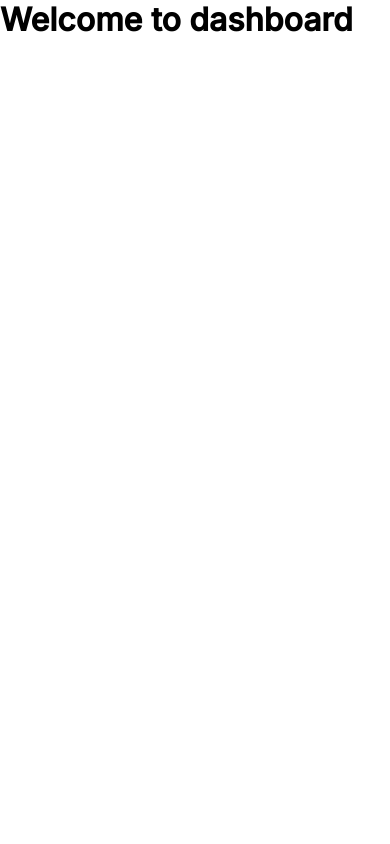
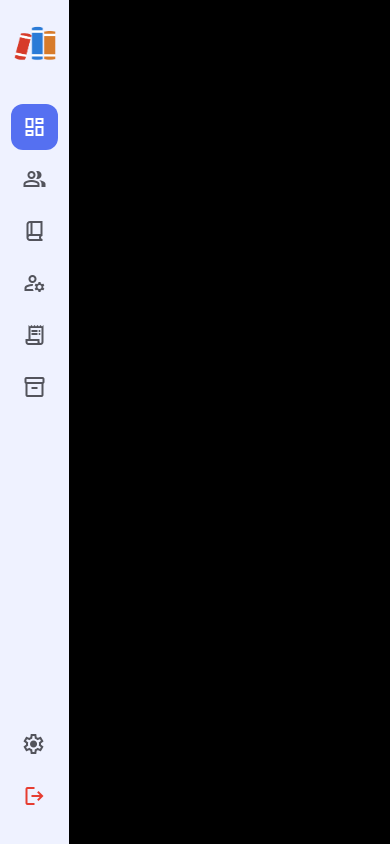
Before and after one commit to FarisMuhovic/Library-IMS, a React (Vite) app in the folder frontend/: page /dashboard in a window 390 px wide. Built offline with nearby package versions, Linux system fonts and the light colour scheme; no server answers.

Commit message:
Dashboard setup's and Sidebar Design

```diff
--- /dev/null
+++ b/frontend/components/Books.jsx
@@ -0,0 +1,5 @@
+const Books = () => {
+  return <main className="books"><h1>books</h1></main>;
+};
+
+export default Books;
--- /dev/null
+++ b/frontend/components/Customers.jsx
@@ -0,0 +1,5 @@
+const Customers = () => {
+  return <main className="customers">customers</main>;
+};
+
+export default Customers;
--- a/frontend/components/Dashboard.jsx
+++ b/frontend/components/Dashboard.jsx
@@ -1,7 +1,10 @@
+import Sidebar from "./Sidebar";
+
 const Dashboard = () => {
   return (
     <div className="dashboard">
-      <h1>Welcome to dashboard</h1>
+      <main></main>
+      {/* this content is changed */}
     </div>
   );
 };
--- /dev/null
+++ b/frontend/components/Employees.jsx
@@ -0,0 +1,5 @@
+const Employees = () => {
+  return <main className="employees">employees</main>;
+};
+
+export default Employees;
--- /dev/null
+++ b/frontend/components/Inventory.jsx
@@ -0,0 +1,5 @@
+const Inventory = () => {
+  return <main className="inventory">inventory</main>;
+};
+
+export default Inventory;
--- /dev/null
+++ b/frontend/components/Settings.jsx
@@ -0,0 +1,5 @@
+const Settings = () => {
+  return <main className="settings">settings</main>;
+};
+
+export default Settings;
--- /dev/null
+++ b/frontend/components/Sidebar.jsx
@@ -0,0 +1,68 @@
+import {NavLink} from "react-router-dom";
+import "./sidebar.css";
+
+const Sidebar = () => {
+  return (
+    <aside className="side-bar">
+      <div className="logo">
+        <img src="logo.png" alt="Company Logo" width={50} height={40} />
+        <span>Libresys</span>
+      </div>
+      <ul className="side-nav-links">
+        <li>
+          <NavLink to={"/dashboard"}>
+            <i className="material-symbols-outlined">dashboard</i>
+            <span>Dashboard</span>
+          </NavLink>
+        </li>
+        <li>
+          <NavLink to={"/customers"}>
+            <i className="material-symbols-outlined">group</i>
+            <span>Customers</span>
+          </NavLink>
+        </li>
+        <li>
+          <NavLink to={"/books"}>
+            <i className="material-symbols-outlined">book_2</i>
+            <span>Books</span>
+          </NavLink>
+        </li>
+        <li>
+          <NavLink to={"/employees"}>
+            <i className="material-symbols-outlined">manage_accounts</i>
+            <span>Employees</span>
+          </NavLink>
+        </li>
+        <li>
+          <NavLink to={"/transactions"}>
+            <i className="material-symbols-outlined">receipt_long</i>
+            <span>Transactions</span>
+          </NavLink>
+        </li>
+        <li>
+          <NavLink to={"/inventory"}>
+            <i className="material-symbols-outlined">inventory_2</i>
+            <span>Inventory</span>
+          </NavLink>
+        </li>
+        <li></li>
+      </ul>
+      <ul className="side-nav-tweaks">
+        <li>
+          <NavLink to={"/settings"}>
+            <i className="material-symbols-outlined">settings</i>
+            <span>Settings</span>
+          </NavLink>
+        </li>
+        <li>
+          <button>
+            <i className="material-symbols-outlined">logout</i>
+            <span>Logout</span>
+          </button>
+        </li>
+      </ul>
+    </aside>
+  );
+};
+
+export default Sidebar;
--- /dev/null
+++ b/frontend/components/Transactions.jsx
@@ -0,0 +1,5 @@
+const Transactions = () => {
+  return <main className="transactions">transactions</main>;
+};
+
+export default Transactions;
--- a/frontend/components/login.css
+++ b/frontend/components/login.css
@@ -2,6 +2,7 @@
   background-color: var(--bg-secondary);
   min-height: 100vh;
   display: grid;
+  width: 100vw;
 }
 .login-page main,
 .login-area,
--- /dev/null
+++ b/frontend/components/sidebar.css
@@ -0,0 +1,117 @@
+.side-bar {
+  display: flex;
+  flex-direction: column;
+  align-items: flex-start;
+  min-height: 100vh;
+  padding: 1.5rem 2.5rem;
+  gap: 1rem;
+  background-color: var(--bg-secondary);
+  width: fit-content;
+  min-width: 300px;
+  color: var(--font-color);
+}
+.side-bar ul {
+  list-style: none;
+}
+.logo {
+  display: flex;
+  align-items: center;
+  color: var(--font-accent);
+  gap: 0.5rem;
+  padding: 0 1rem 1.5rem;
+}
+.side-nav-links,
+.side-nav-tweaks {
+  display: flex;
+  flex-direction: column;
+  justify-content: center;
+  gap: 0.35rem;
+  width: 100%;
+}
+.side-nav-links > li,
+.side-nav-tweaks > li {
+  width: 100%;
+}
+.side-nav-links > li > a,
+.side-nav-tweaks > li > a,
+.side-nav-tweaks > li > button {
+  display: flex;
+  justify-content: flex-start;
+  align-items: center;
+  gap: 1rem;
+  text-decoration: none;
+  color: inherit;
+  width: 100%;
+  padding: 0.75rem 1.5rem;
+  border-radius: 0.75rem;
+  transition: 0.4s ease;
+}
+.side-nav-links > li > a.active,
+.side-nav-tweaks > li > a.active {
+  background-color: var(--primary-color);
+  color: var(--bg-primary);
+}
+.side-nav-tweaks {
+  margin-top: auto;
+  gap: 0.25rem;
+}
+.side-nav-tweaks > li > button {
+  font-size: inherit;
+  font-weight: inherit;
+  background-color: transparent;
+  border: 1px solid transparent;
+  color: var(--error);
+  cursor: pointer;
+}
+.side-nav-tweaks > li > button:hover {
+  border: 1px solid var(--error);
+}
+/*  Large devices (desktops, less than 1200px) */
+@media (max-width: 1199.98px) {
+  .side-bar {
+    padding: 1rem 2rem;
+    gap: 1rem;
+    min-width: 200px;
+  }
+}
+
+/* Medium devices (tablets, less than 992px) */
+@media (max-width: 991.98px) {
+}
+
+/*  Small devices (landscape phones, less than 768px) */
+@media (max-width: 767.98px) {
+  .side-bar {
+    padding: 1.5rem 0.1rem;
+    min-width: fit-content;
+    width: fit-content;
+    align-items: center;
+  }
+  .logo {
+    gap: 0.5rem;
+    padding: 0 0.5rem 1.5rem;
+  }
+  .logo > span {
+    display: none;
+  }
+  .side-nav-links,
+  .side-nav-tweaks {
+    width: fit-content;
+  }
+  .side-nav-links > li > a > span,
+  .side-nav-tweaks > li > a > span {
+    display: none;
+  }
+  .side-nav-links > li > a,
+  .side-nav-tweaks > li > a,
+  .side-nav-tweaks > li > button {
+    padding: 0.7rem;
+  }
+  .side-nav-tweaks > li > button > span {
+    display: none;
+  }
+}
+
+/* Extra small devices (portrait phones, less than 576px) */
+@media (max-width: 575.98px) {
+}
--- a/frontend/src/App.jsx
+++ b/frontend/src/App.jsx
@@ -1,7 +1,15 @@
 import Login from "../components/Login";
 import Dashboard from "../components/Dashboard";
+import Customers from "../components/Customers";
+import Books from "../components/Books";
+import Employees from "../components/Employees";
+import Transactions from "../components/Transactions";
+import Inventory from "../components/Inventory";
+import Settings from "../components/Settings";
+import Sidebar from "../components/Sidebar";
 import {Routes, Route, useNavigate} from "react-router-dom";
 import {useState, useEffect} from "react";
+
 function App() {
   let navigate = useNavigate();
   const [sessionExists, setsessionExists] = useState("");
@@ -36,13 +44,75 @@ function App() {
     }
   }, [sessionExists]);
   return (
-    <>
+    <div className="app">
       <Routes>
         {/* <Route path={"/"} element={<h1>Loading...Please Wait...</h1>} /> */}
         <Route path={"/login"} element={<Login />} />
-        <Route path={"/dashboard"} element={<Dashboard />} />
+        <Route
+          path={"/dashboard"}
+          element={
+            <>
+              <Sidebar />
+              <Dashboard />
+            </>
+          }
+        />
+        <Route
+          path={"/customers"}
+          element={
+            <>
+              <Sidebar />
+              <Customers />
+            </>
+          }
+        />
+        <Route
+          path={"/books"}
+          element={
+            <>
+              <Sidebar />
+              <Books />
+            </>
+          }
+        />
+        <Route
+          path={"/employees"}
+          element={
+            <>
+              <Sidebar />
+              <Employees />
+            </>
+          }
+        />
+        <Route
+          path={"/transactions"}
+          element={
+            <>
+              <Sidebar />
+              <Transactions />
+            </>
+          }
+        />
+        <Route
+          path={"/inventory"}
+          element={
+            <>
+              <Sidebar />
+              <Inventory />
+            </>
+          }
+        />
+        <Route
+          path={"/settings"}
+          element={
+            <>
+              <Sidebar />
+              <Settings />
+            </>
+          }
+        />
       </Routes>
-    </>
+    </div>
   );
 }
 
--- a/frontend/src/index.css
+++ b/frontend/src/index.css
@@ -10,17 +10,23 @@ html {
 }
 :root {
   /* color pallete */
-  --primary-color: #1570ef;
+  --primary-color: #5570f1;
   --bg-primary: #ffffff;
-  --bg-secondary: #f6f6fb;
-  --font-color: #8b8d97;
+  --bg-secondary: #eff2ff;
+  --font-color: #53545c;
   --font-accent: #000000;
   --error: #e63d31;
   --success: #12b76a;
   --warning: #f79009;
-  --btn-hover: #1052af;
+  --btn-hover: #4154b1;
 }
 
+body,
+.app {
+  background-color: black;
+  color: white;
+  display: flex;
+}
 /*  Large devices (desktops, less than 1200px) */
 @media (max-width: 1199.98px) {
 }
```
